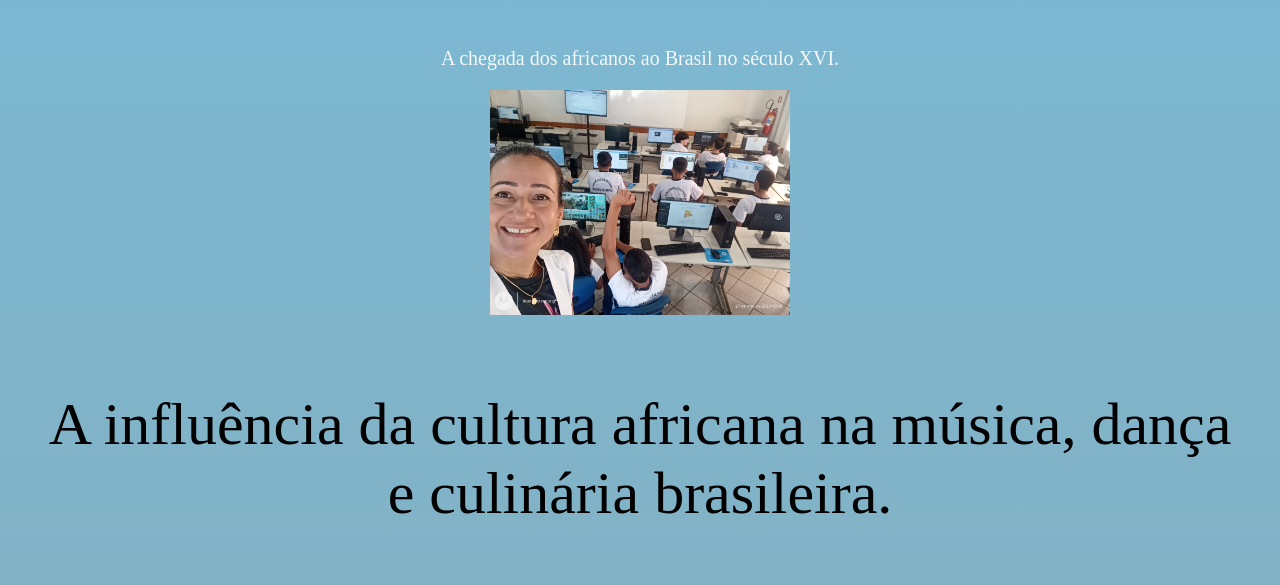
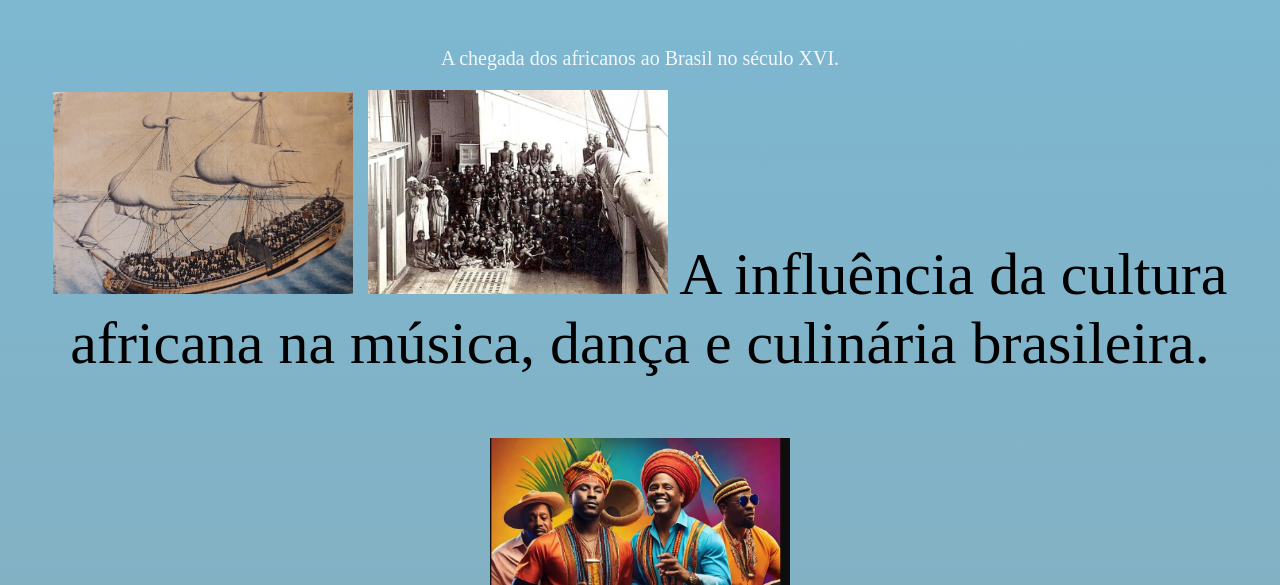
Before and after one commit to maralang/PC1Ahumberto, a plain HTML site: page index.html in a window 1280 px wide. Shown: the part 1021-1606 px from the top of the page. Drawn offline with Linux system fonts and the light colour scheme.

Commit message:
troca de image

```diff
--- a/index.html
+++ b/index.html
@@ -19,8 +19,8 @@
     <p class="textorosa"> A chegada dos africanos ao Brasil no século XVI.
     </p>
     <div>
-    <img src="IMG_20230327_095847905.jpg" alt="professora no laboratorio de informatica"id="imgmenor">
-
+    <img src="escravos-em-coberta.jpeg" alt="fotos retiradasdas da internet"id="imgmenor">
+    <img src="midium002.jpg" alt="fotos retiradas da internet"id="imgmenor"
     <p> A influência da cultura africana na música, dança e culinária brasileira. </p>
   </div>
     <img src="Capturar.JPG"id="imgmenor">
```
